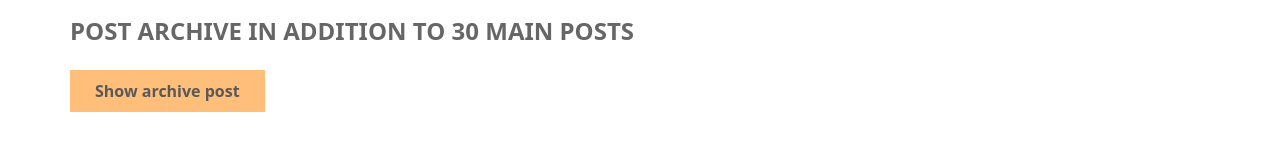
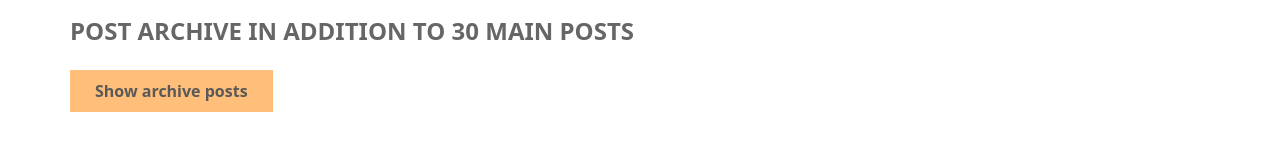
Before and after one commit to itsmeeSanj/atomicblog, a React (Create React App) app: page / in a window 1280 px wide. Shown: the part 1741-1903 px from the top of the page. Built offline with nearby package versions, Linux system fonts and the light colour scheme.

Commit message:
add:rename1

```diff
--- a/src/App.js
+++ b/src/App.js
@@ -174,7 +174,7 @@ const Archive = memo(function Archive({ ArchiveOption, handleAddPost }) {
     <aside>
       <h2>{ArchiveOption.title}</h2>
       <button onClick={() => setShowArchive((s) => !s)}>
-        {showArchive ? "Hide archive posts" : "Show archive post"}
+        {showArchive ? "Hide archive posts" : "Show archive posts"}
       </button>
 
       {showArchive && (
```
